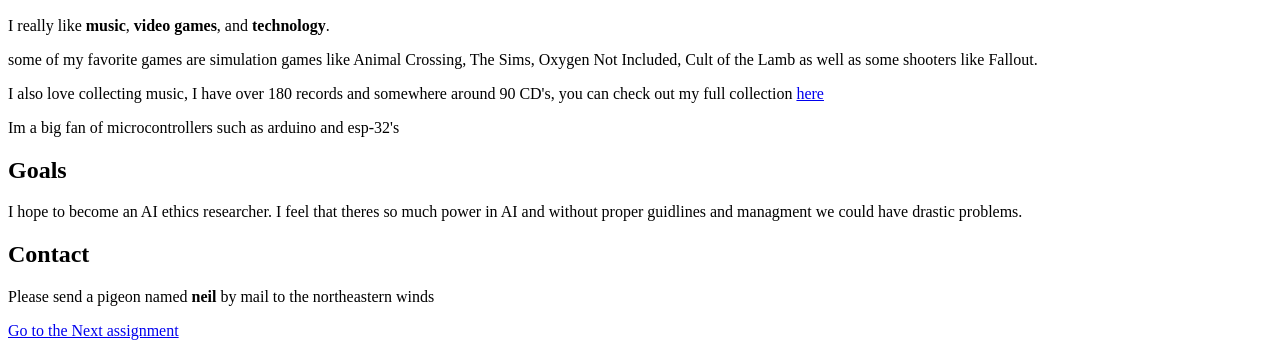
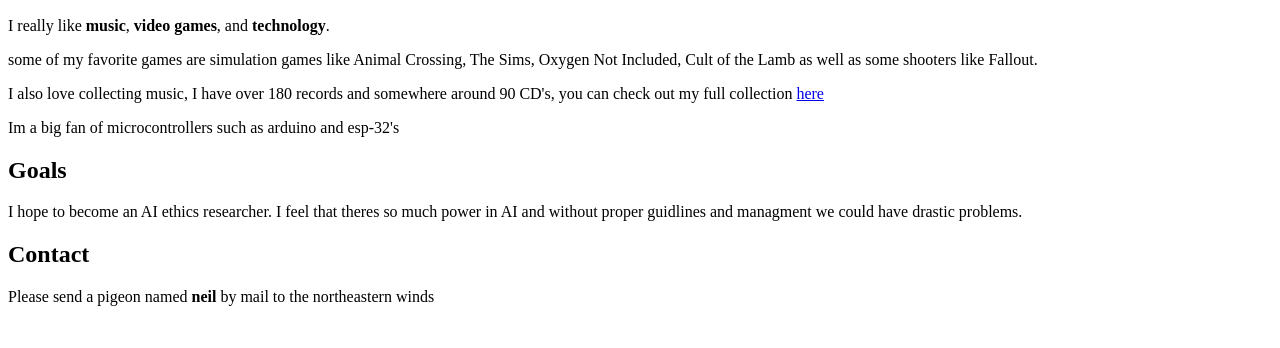
Before and after one commit to max-pricher/max-pricher.github.io, a plain HTML site: page aug-28/wat.html in a window 1280 px wide. Shown: the part 985-1333 px from the top of the page. After the commit the page ends 1307 px from the top, so only its background shows below. Drawn offline with Linux system fonts and the light colour scheme.

Commit message:
set the correct hyper link
put hyperlink at root so index can work as a table of contents

```diff
--- a/aug-28/wat.html
+++ b/aug-28/wat.html
@@ -32,7 +32,6 @@
 
     <h2> Contact </h2>
     <p> Please send a pigeon named <b>neil</b> by mail to the northeastern winds </p>
-    <a href="../First day/index.html">Go to the Next assignment</a>
 </body>
 
 </html>
```
Also changed, not shown: index.html (+1 -1 lines).
